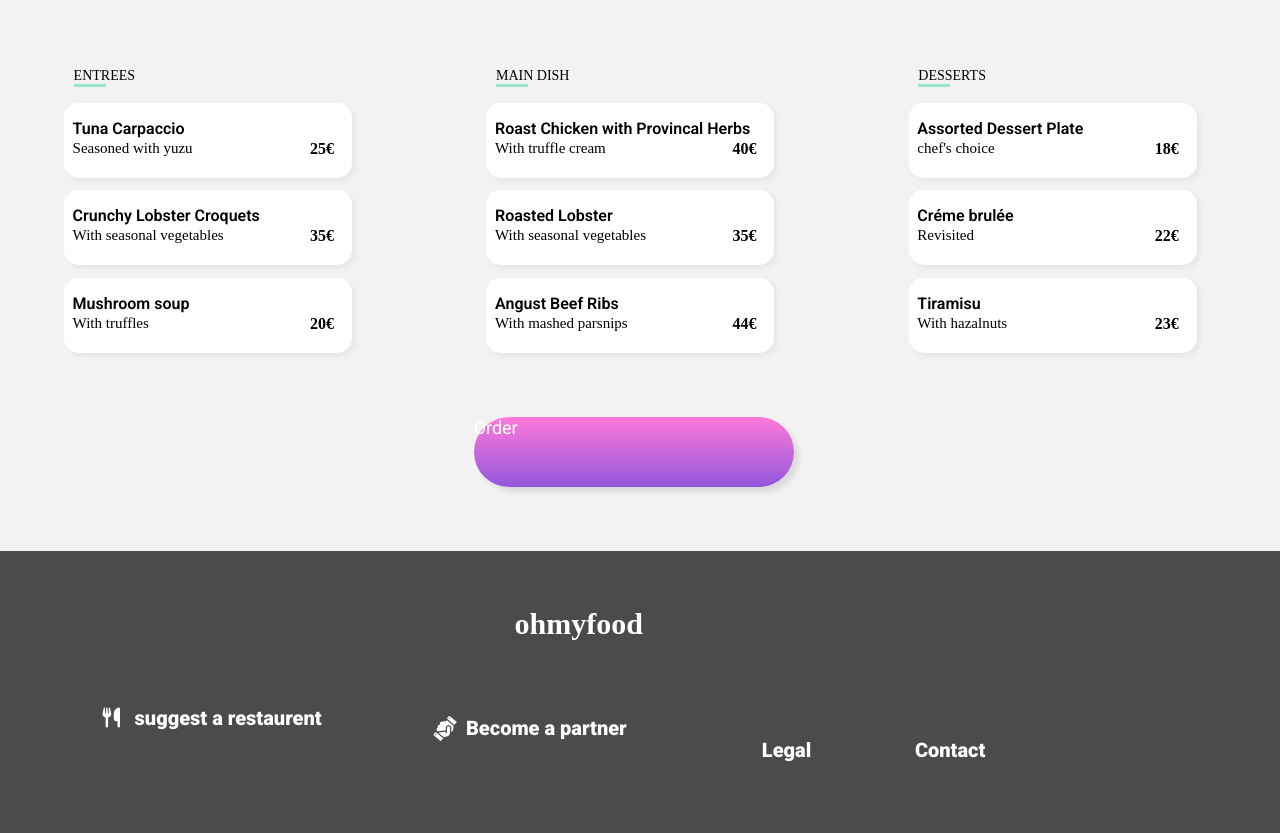
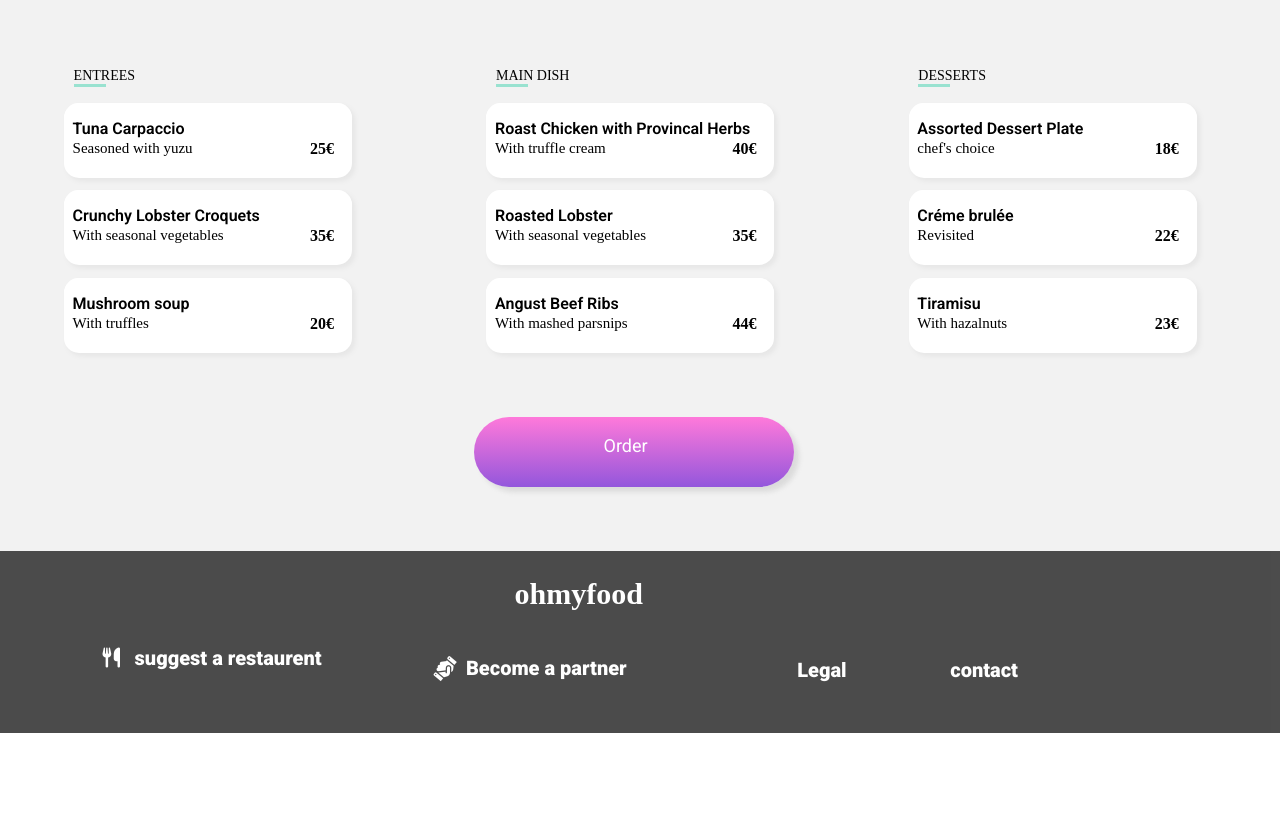
Before and after one commit to padmaja-kaviti/secondproject, a plain HTML site: page gourmand.html in a window 1280 px wide. Shown: the part 502-1335 px from the top of the page. After the commit the page ends 1235 px from the top, so only its background shows below. Drawn offline with Linux system fonts and the light colour scheme; files that its build step writes are made by us from their sources; a web font is replaced by a local one.

Commit message:
order button modified

```diff
--- a/gourmand.html
+++ b/gourmand.html
@@ -113,7 +113,7 @@
                             <div class="starline3">40€</div>
                         </div>
                         <div class="maindup">
-                            <p class="starline1">Roast Chicken with provincal...</p>
+                            <p class="starline1">Roast Chicken with ...</p>
                             <div class="secondlinedup">
                                 <div class="starline2">With truffle cream</div>
                                 <div class="starline3">40€</div>
@@ -238,30 +238,20 @@
         </div>
 
 
-        <a href="#" class="btn2">Order</a>
+        <a href="#" class="btn2"><p class="para3">Order</p></a>
     </div>
     <!--Footer section-->
-    <a href="#">
-        <footer>
-            <div class="last">
+    <footer>
+        <div class="last">
 
-                <div class="hed">
-                    <p class="one">ohmyfood</p>
-                </div>
-                <div class="fl1"><span><i class="fa fa-cutlery" aria-hidden="true"></i></span><span class="text">suggest
-                        a restaurent</span></div>
-                <div class="fl2"> <span><i class="fa fa-handshake"></i></span><span class="text1">Become a
-                        partner</span></div>
-                <div class="fl3">
-                    <p class="text2">Legal</p>
-                </div>
-                <div class="fl4">
-                    <p class="text2">Contact</p>
-                </div>
+            <div class="hed">ohmyfood</div>
+            <div class="fl1"><a href="#"><span><i class="fa fa-cutlery" aria-hidden="true"></i></span><span class="text">suggest a restaurent</span></a></div>
+           <div class="fl2"> <a href="#"><span><i class="fa fa-handshake"></i></span><span class="text1">Become a partner</span></div>
+           <div class="fl3"><a href="#" class="text2">Legal</a></div>
+          <div class="fl4"><a href="mailto:john@Ohmyfood.com" class="text2">contact</a></div>
 
-            </div>
-        </footer>
-    </a>
+        </div>
+       </footer>
 
 </body>
 
```
